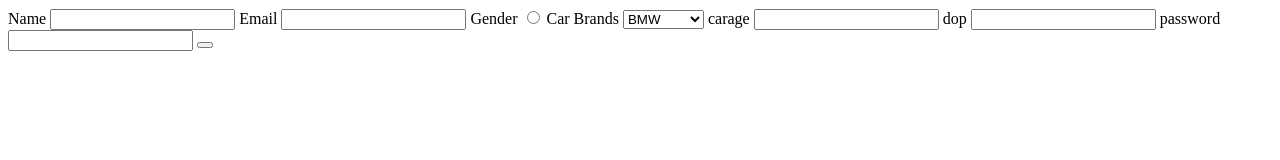
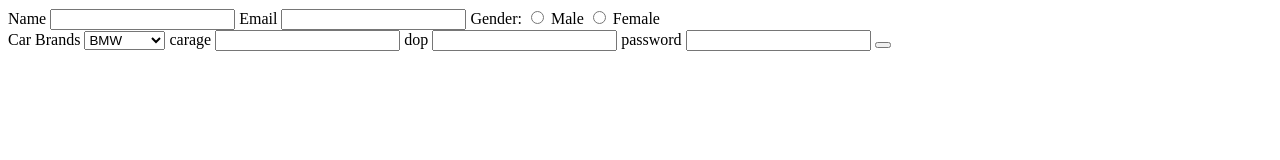
Before and after one commit to acciojob/car-insurance-form-anmolaccio, a website: page main.html in a window 1280 px wide. Drawn offline with Linux system fonts and the light colour scheme.

Commit message:
created a submission

```diff
--- a/main.html
+++ b/main.html
@@ -12,8 +12,13 @@
 		<input field="Name" type="Text" id="name" required>
          <label for="email">Email</label>
 		<input field="Email" type="Email" id="email" required>
-		<label name="gender">Gender</label>
-		<input  field="Gender" type="radio"  required>
+		 <label>Gender:</label>
+  <input type="radio" id="male" name="gender" value="male" required>
+  <label for="male">Male</label>
+  <input type="radio" id="female" name="gender" value="female" required>
+  <label for="female">Female</label><br>
+
+
 		<label for="cars">Car Brands</label>
 		<select field="Car Brands" id="cars" required>
 
```
